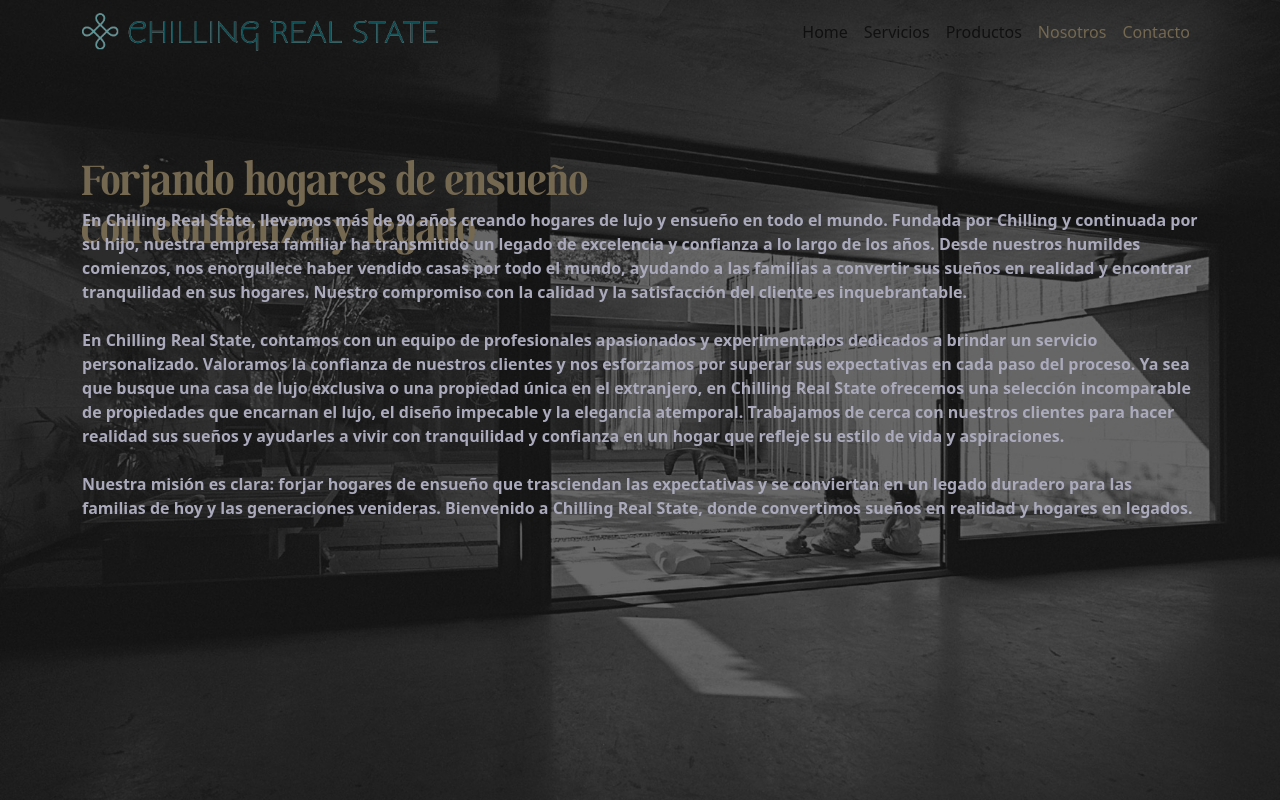
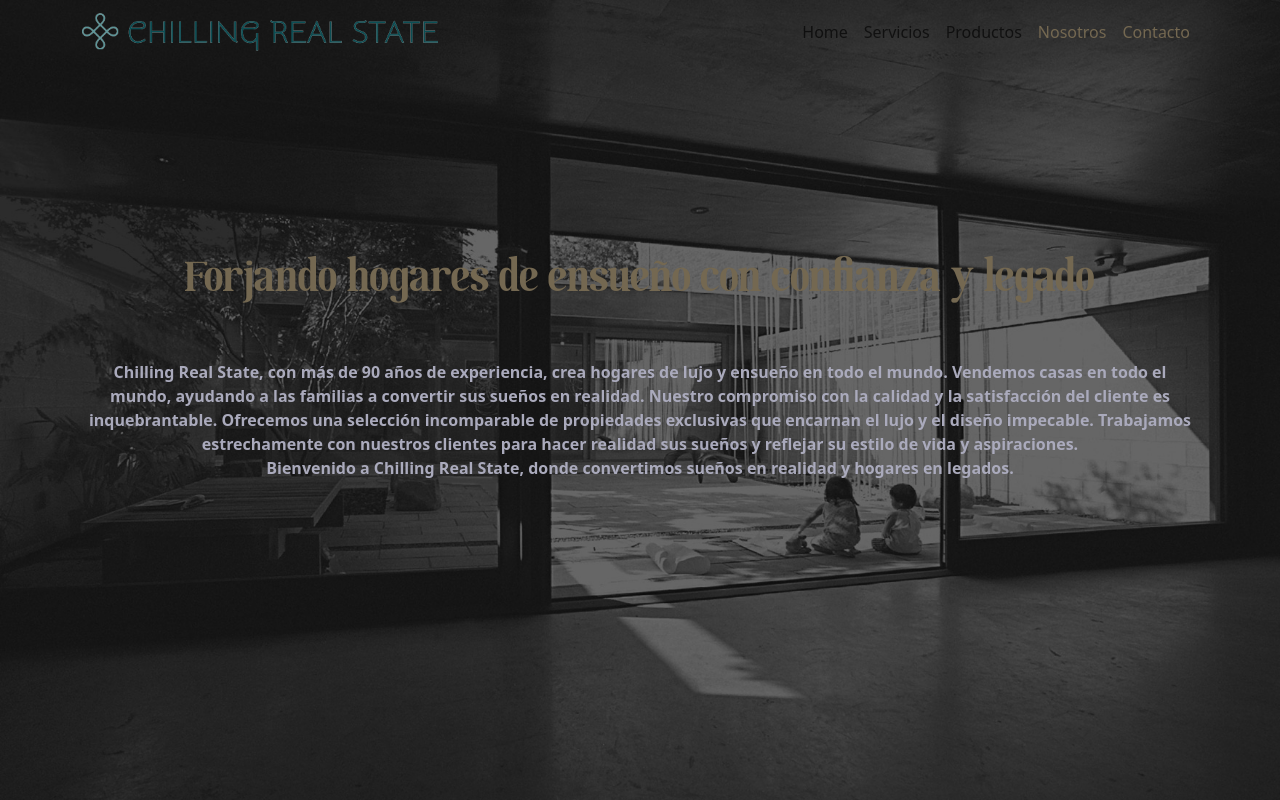
Before and after one commit to Q-ko/Api-pin-front, a React (Create React App) app: page /nosotros in a window 1280 px wide. Built offline with nearby package versions, Linux system fonts and the light colour scheme.

Commit message:
cambio de nosotros2

```diff
--- a/src/components/sections/main/pages/Nosotros.js
+++ b/src/components/sections/main/pages/Nosotros.js
@@ -1,45 +1,59 @@
 function Nosotros(promps) {
   return (
-    <div className="d-flex flex-column position-absolute w-100 h-100 img-nos ">
-      <div className="container d-flex flex-column justify-content-center h-100">
-        <div className="row d-flex flex-column align-items-start justify-content-center pt-lg-5 pt-md-4 pt-sm-3  h-25">
-          <div className="col-12 col-lg-6 h-100">
-            <h2 className="h2-title text-info h-100">
+    // <div className="d-flex flex-column position-absolute w-100 h-100 img-nos ">
+    //   <div className="container d-flex flex-column justify-content-center h-100">
+    //     <div className="row d-flex flex-column align-items-start justify-content-center pt-lg-5 pt-md-4 pt-sm-3  h-25">
+    //       <div className="col-12 h-100">
+    //         <h2 className="h2-title text-info text-center h-100">
+    //           Forjando hogares de ensueño con confianza y legado
+    //         </h2>
+    //       </div>
+    //     </div>
+    //     <div className="row d-flex flex-column align-items-start justify-content-center my-2 pt-4 h-75">
+    //       <div className="col-12 h-100">
+    //         <p className=" text-light text-center h-100">
+    //           <strong>
+    //             Chilling Real State, con más de 90 años de experiencia, crea
+    //             hogares de lujo y ensueño en todo el mundo. Vendemos casas en
+    //             todo el mundo, ayudando a las familias a convertir sus sueños en
+    //             realidad. Nuestro compromiso con la calidad y la satisfacción
+    //             del cliente es inquebrantable. Ofrecemos una selección
+    //             incomparable de propiedades exclusivas que encarnan el lujo y el
+    //             diseño impecable. Trabajamos estrechamente con nuestros clientes
+    //             para hacer realidad sus sueños y reflejar su estilo de vida y
+    //             aspiraciones.
+    //             <br /> Bienvenido a Chilling Real State, donde convertimos
+    //             sueños en realidad y hogares en legados.
+    //           </strong>
+    //         </p>
+    //       </div>
+    //     </div>
+    //   </div>
+    // </div>
+    <div className="d-flex flex-column position-absolute w-100 h-100 img-nos">
+      <div className="container d-flex flex-column justify-content-center h-100 ">
+        <div className="row d-flex flex-column align-items-start justify-content-center ">
+          <div className="col-12">
+            <h2 className="h2-title text-info text-center fw-medium">
               Forjando hogares de ensueño con confianza y legado
             </h2>
           </div>
         </div>
-        <div className="row d-flex flex-column align-items-start justify-content-center my-2 h-75">
-          <div className="col-12 h-100">
-            <p className=" text-light h-100">
+        <div className="row d-flex flex-column align-items-start justify-content-center my-3">
+          <div className="col-12">
+            <p className=" text-light text-center">
               <strong>
-                En Chilling Real State, llevamos más de 90 años creando hogares
-                de lujo y ensueño en todo el mundo. Fundada por Chilling y
-                continuada por su hijo, nuestra empresa familiar ha transmitido
-                un legado de excelencia y confianza a lo largo de los años.
-                Desde nuestros humildes comienzos, nos enorgullece haber vendido
-                casas por todo el mundo, ayudando a las familias a convertir sus
-                sueños en realidad y encontrar tranquilidad en sus hogares.
-                Nuestro compromiso con la calidad y la satisfacción del cliente
-                es inquebrantable. <br />
-                <br />
-                En Chilling Real State, contamos con un equipo de profesionales
-                apasionados y experimentados dedicados a brindar un servicio
-                personalizado. Valoramos la confianza de nuestros clientes y nos
-                esforzamos por superar sus expectativas en cada paso del
-                proceso. Ya sea que busque una casa de lujo exclusiva o una
-                propiedad única en el extranjero, en Chilling Real State
-                ofrecemos una selección incomparable de propiedades que encarnan
-                el lujo, el diseño impecable y la elegancia atemporal.
-                Trabajamos de cerca con nuestros clientes para hacer realidad
-                sus sueños y ayudarles a vivir con tranquilidad y confianza en
-                un hogar que refleje su estilo de vida y aspiraciones. <br />
-                <br />
-                Nuestra misión es clara: forjar hogares de ensueño que
-                trasciendan las expectativas y se conviertan en un legado
-                duradero para las familias de hoy y las generaciones venideras.
-                Bienvenido a Chilling Real State, donde convertimos sueños en
-                realidad y hogares en legados.
+                Chilling Real State, con más de 90 años de experiencia, crea
+                hogares de lujo y ensueño en todo el mundo. Vendemos casas en
+                todo el mundo, ayudando a las familias a convertir sus sueños en
+                realidad. Nuestro compromiso con la calidad y la satisfacción
+                del cliente es inquebrantable. Ofrecemos una selección
+                incomparable de propiedades exclusivas que encarnan el lujo y el
+                diseño impecable. Trabajamos estrechamente con nuestros clientes
+                para hacer realidad sus sueños y reflejar su estilo de vida y
+                aspiraciones.
+                <br /> Bienvenido a Chilling Real State, donde convertimos
+                sueños en realidad y hogares en legados.
               </strong>
             </p>
           </div>
```
